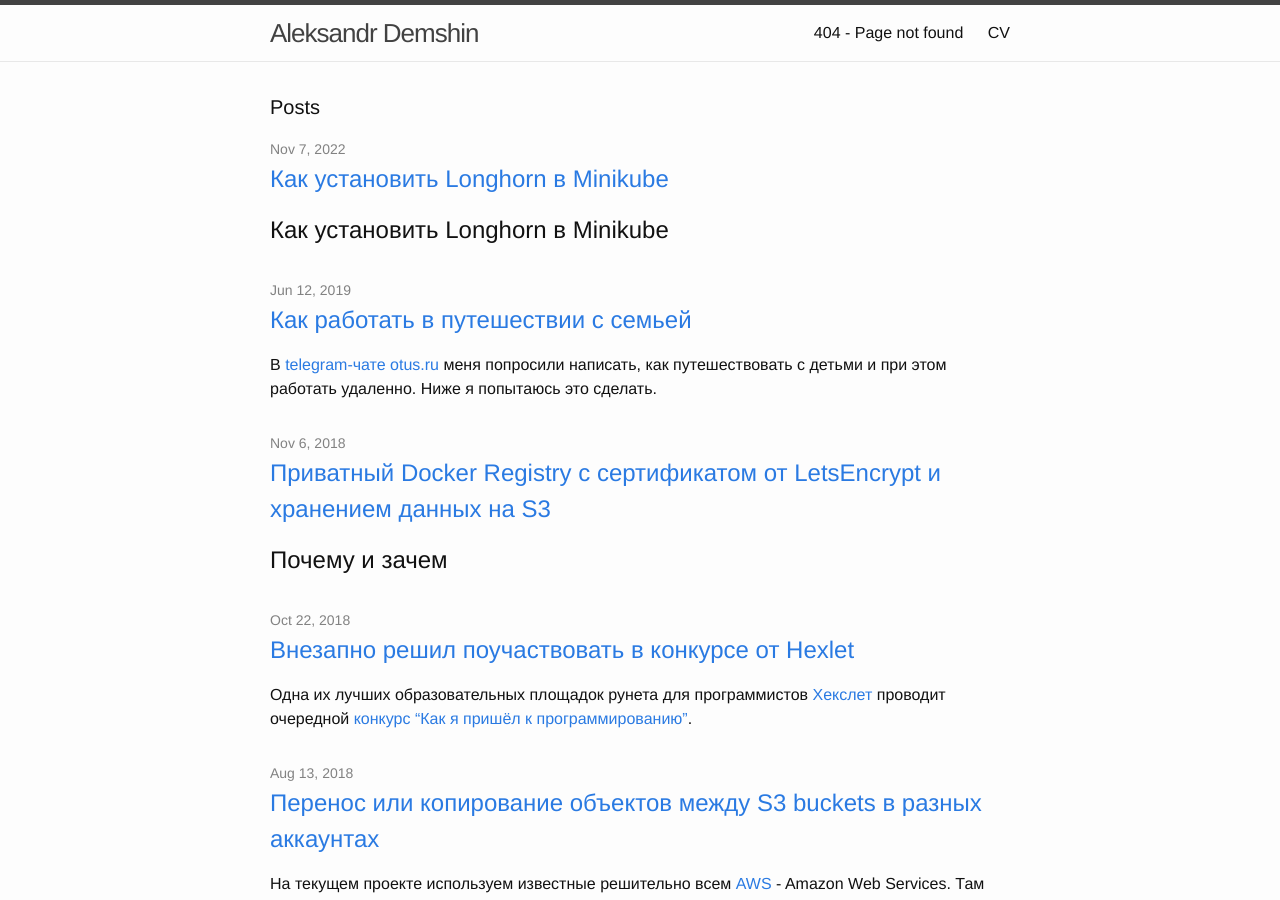
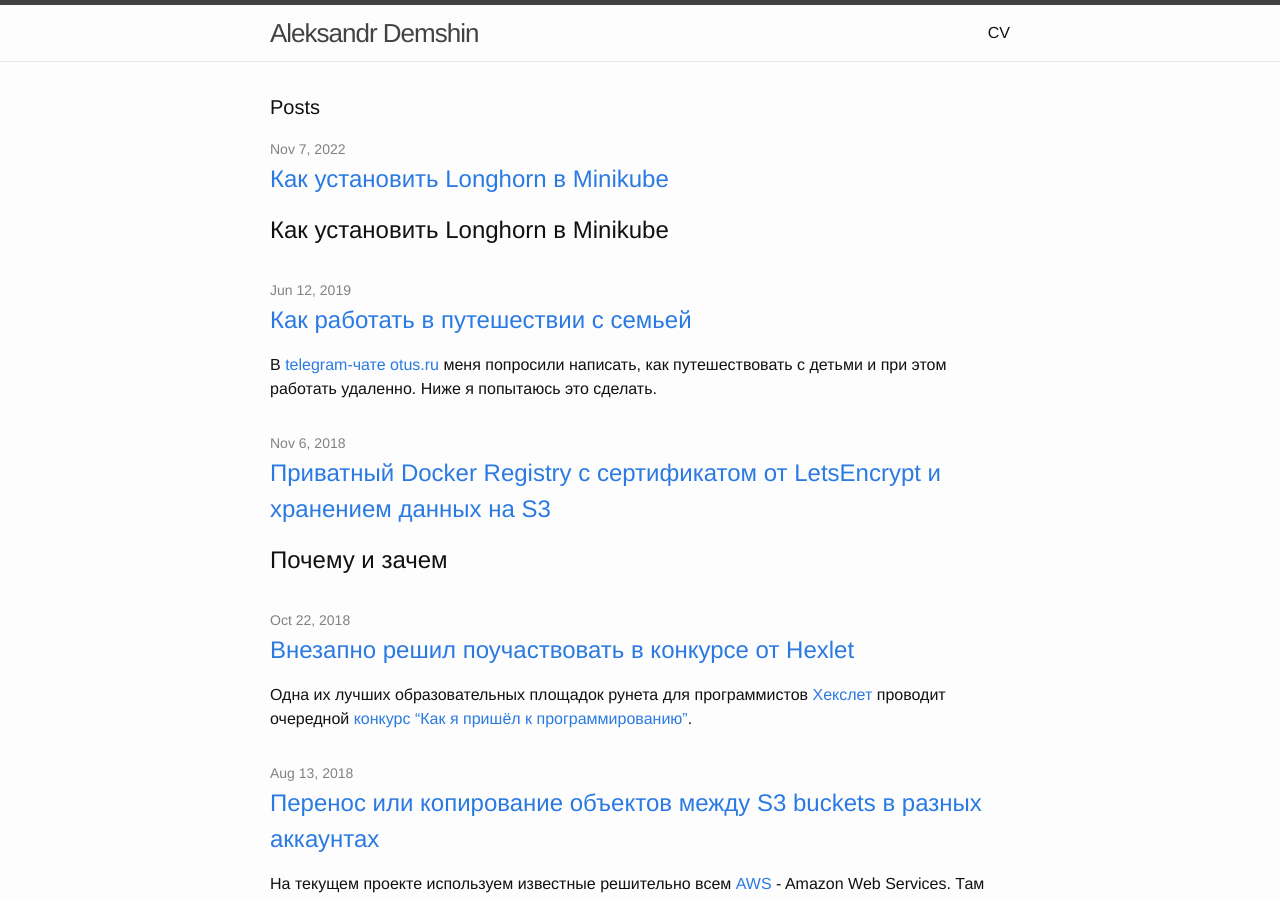
Before and after one commit to demshin/demsh.in, a Jekyll site: the page built from index.html, in a window 1280 px wide and 900 px high. Built offline with Jekyll 4.4.1, drawn with Linux system fonts in a browser that asks for light colours; the list of posts is cut into pages by our own code.

Commit message:
Hide 404 page link in navigation

```diff
--- a/_includes/header.html
+++ b/_includes/header.html
@@ -15,7 +15,7 @@
 
       <div class="trigger">
         {% for my_page in site.pages %}
-          {% if my_page.title %}
+          {% if my_page.title and my_page.url != '/404.html' %}
           <a class="page-link" href="{{ my_page.url | prepend: site.baseurl }}">{{ my_page.title }}</a>
           {% endif %}
         {% endfor %}
```
